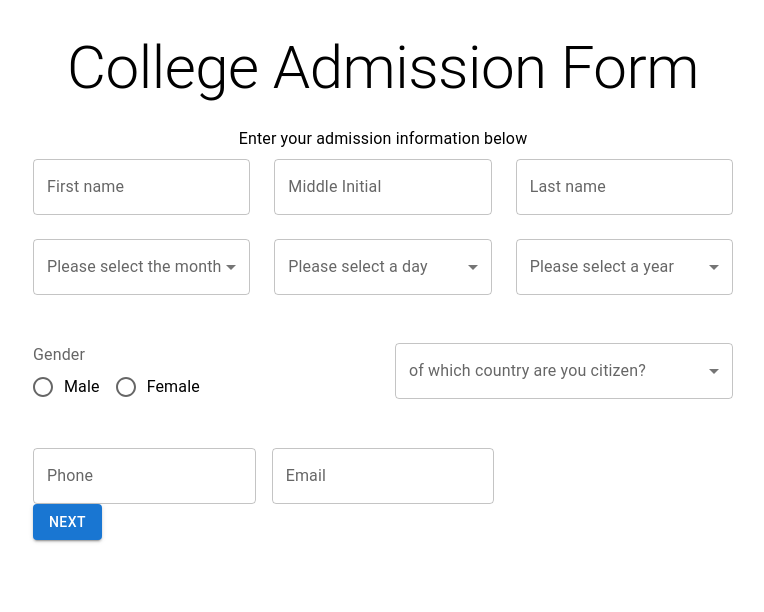
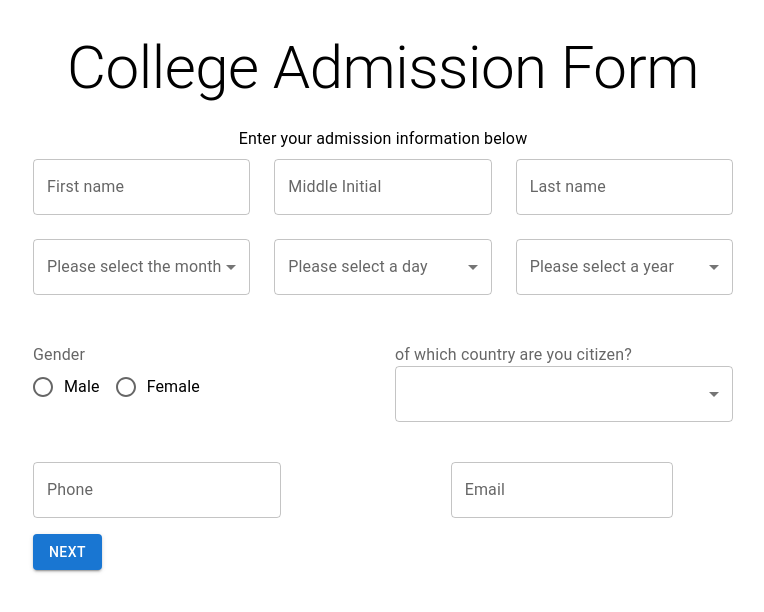
Before and after one commit to saidazimov720/react-17, a React (Create React App) app: page / in a window 1280 px wide. Shown: the top 612 px of the page, without its empty margins (257-1021 px from the left). Built offline with nearby package versions, Linux system fonts and the light colour scheme.

Commit message:
corrections

```diff
--- a/src/components/Form.tsx
+++ b/src/components/Form.tsx
@@ -95,7 +95,7 @@ const AdmissionForm: React.FC<AdmissionProps> = ({ onSubmit }) => {
                 </Grid>
                 <Grid item xs={12} sm={6}>
                     <FormControl fullWidth>
-                        <InputLabel>of which country are you citizen?</InputLabel>
+                        <FormLabel component="legend">of which country are you citizen?</FormLabel>
                         <Select {...register('citizenship')}>
                             <MenuItem value="">Please select</MenuItem>
                             <MenuItem value="USA">USA</MenuItem>
@@ -107,10 +107,8 @@ const AdmissionForm: React.FC<AdmissionProps> = ({ onSubmit }) => {
                 </Grid>
                 </Grid>
 
-
-
                <Grid container spacing={2}  alignContent={"center"} mt={3}>
-               <Grid item xs={12} sm={4}>
+               <Grid item xs={12} sm={7}>
                     <TextField label="Phone" {...register('phone')}/>
                 </Grid>
                 <Grid item xs={12} sm={4}>
@@ -120,7 +118,7 @@ const AdmissionForm: React.FC<AdmissionProps> = ({ onSubmit }) => {
 
 
 
-                <Grid item xs={12}>
+                <Grid item xs={12} mt={2}>
                     <Button type="submit" variant="contained" color="primary">
                         Next
                     </Button>
```
